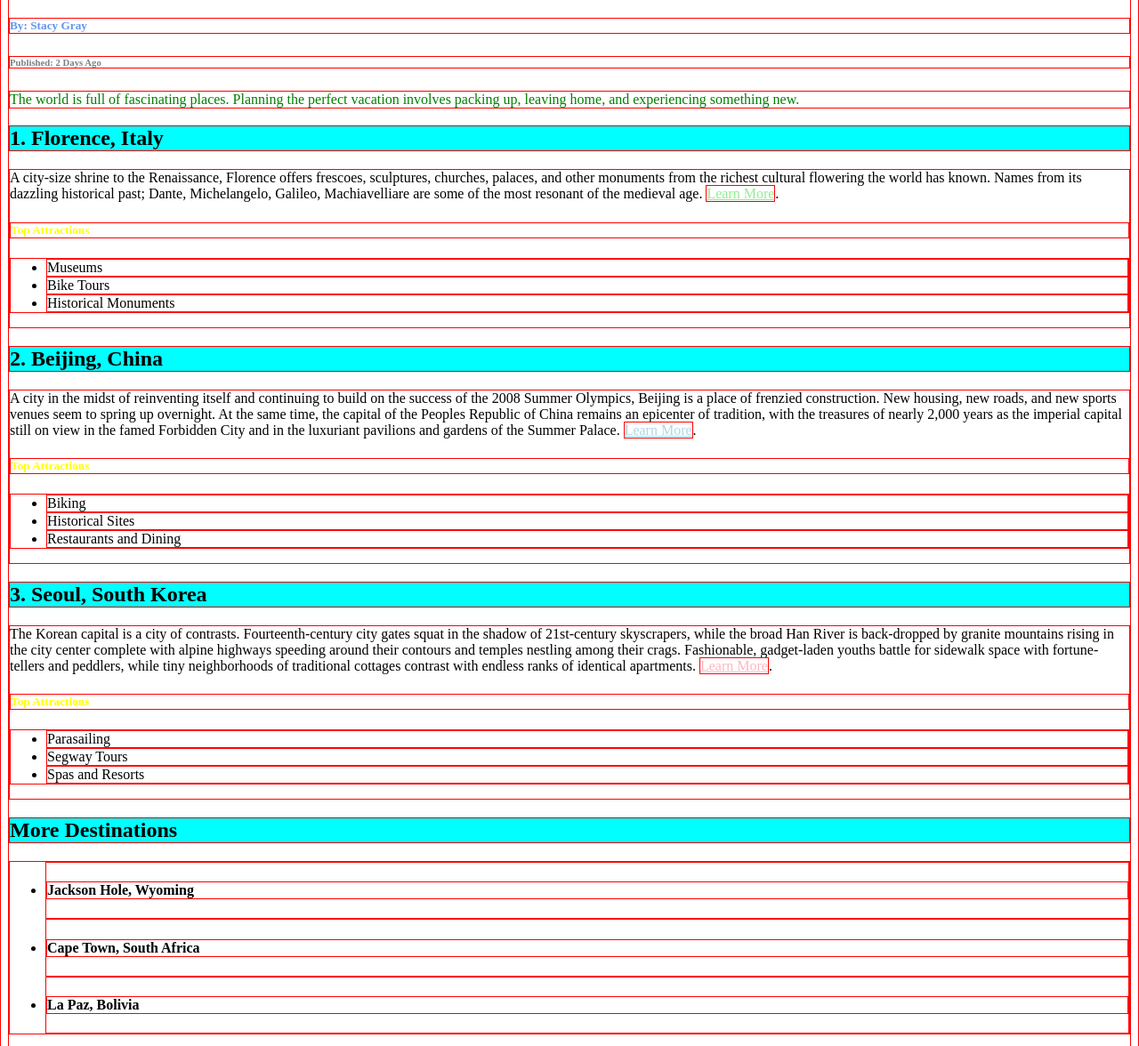
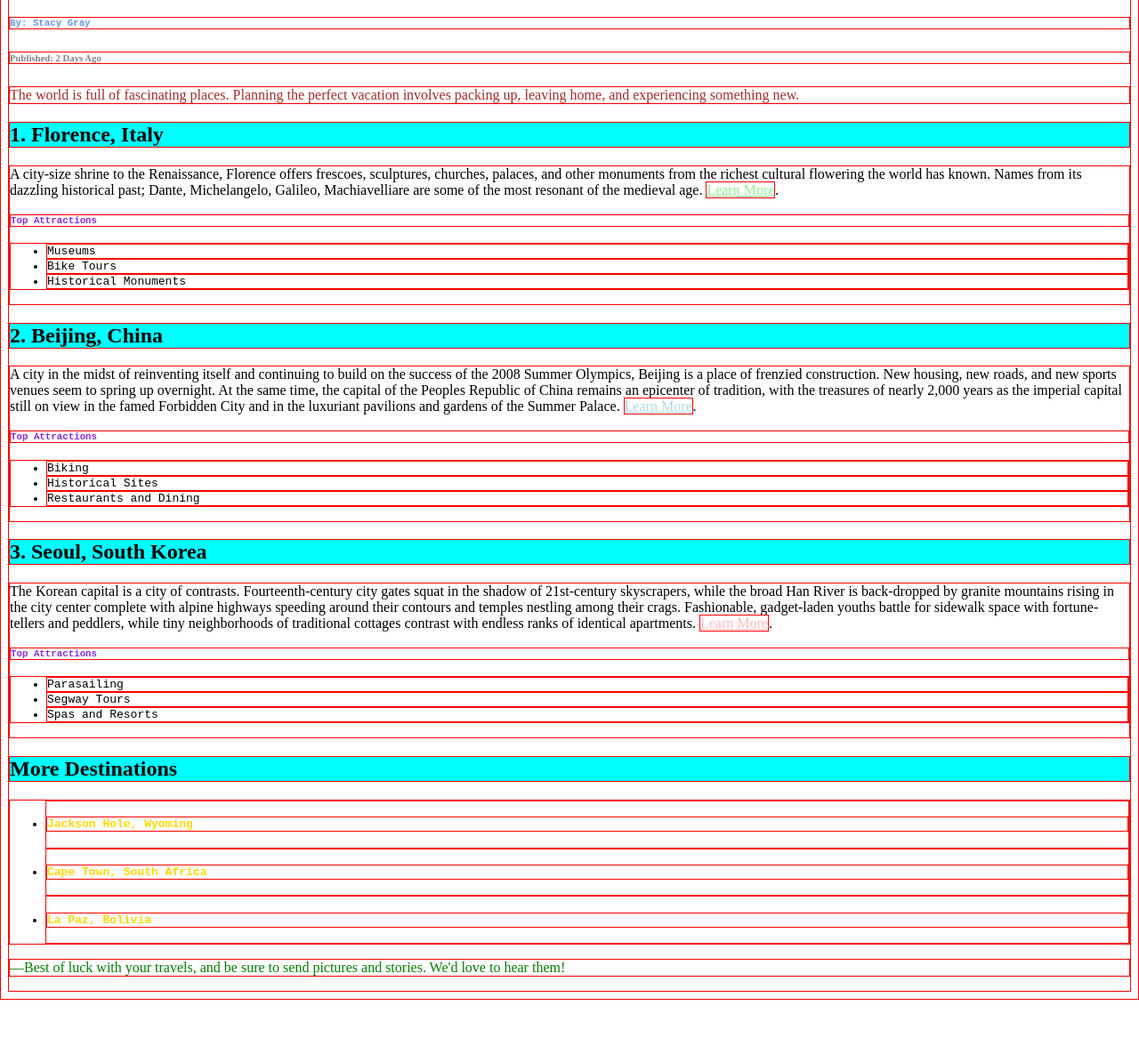
Before and after one commit to Chapter6466/silent.potato, a plain HTML site: page Fundamentals of CSS/Inline Styles/index.html in a window 1280 px wide. Shown: the part 380-1556 px from the top of the page at 89% size. After the commit the page ends 1504 px from the top, so only its background shows below. Drawn offline with Linux system fonts and the light colour scheme.

Commit message:
Selectors

```diff
--- a/Fundamentals of CSS/Inline Styles/index.html
+++ b/Fundamentals of CSS/Inline Styles/index.html
@@ -14,7 +14,7 @@
   <h5 class="author-class" id="author-id">By: Stacy Gray</h5>
   <h6 id="publish-time" >Published: 2 Days Ago</h6>
 
-  <p>The world is full of fascinating places. Planning the perfect vacation involves packing up, leaving home, and experiencing something new.</p>
+  <p style="color: brown;">The world is full of fascinating places. Planning the perfect vacation involves packing up, leaving home, and experiencing something new.</p>
 
   <h2 class='heading-background'>1. Florence, Italy</h2>
   <div class='description'>A city-size shrine to the Renaissance, Florence offers frescoes, sculptures, churches, palaces, and other monuments from the richest cultural flowering the world has known. Names from its dazzling historical past; Dante, Michelangelo, Galileo, Machiavelliare are some of the most resonant of the medieval age. <a href='https://www.nationalgeographic.com/travel/destination/florence' target='_blank' rel="noopener">Learn More</a>.
--- a/Fundamentals of CSS/Inline Styles/styles.css
+++ b/Fundamentals of CSS/Inline Styles/styles.css
@@ -53,3 +53,28 @@ h5 {
   #author-id {
     color: cornflowerblue;
   }
+
+  h2.destination {
+    font-family: Tahoma;
+  }
+  .description h5{
+    color: blueviolet;
+}
+
+li h4 {
+    color: gold;
+  }
+
+  h4 {
+    color: dodgerblue;
+  }
+
+  li,
+  h5 {
+    font-family: monospace;
+  }
+
+  li,
+h5 {
+  font-family: monospace;
+}
```
